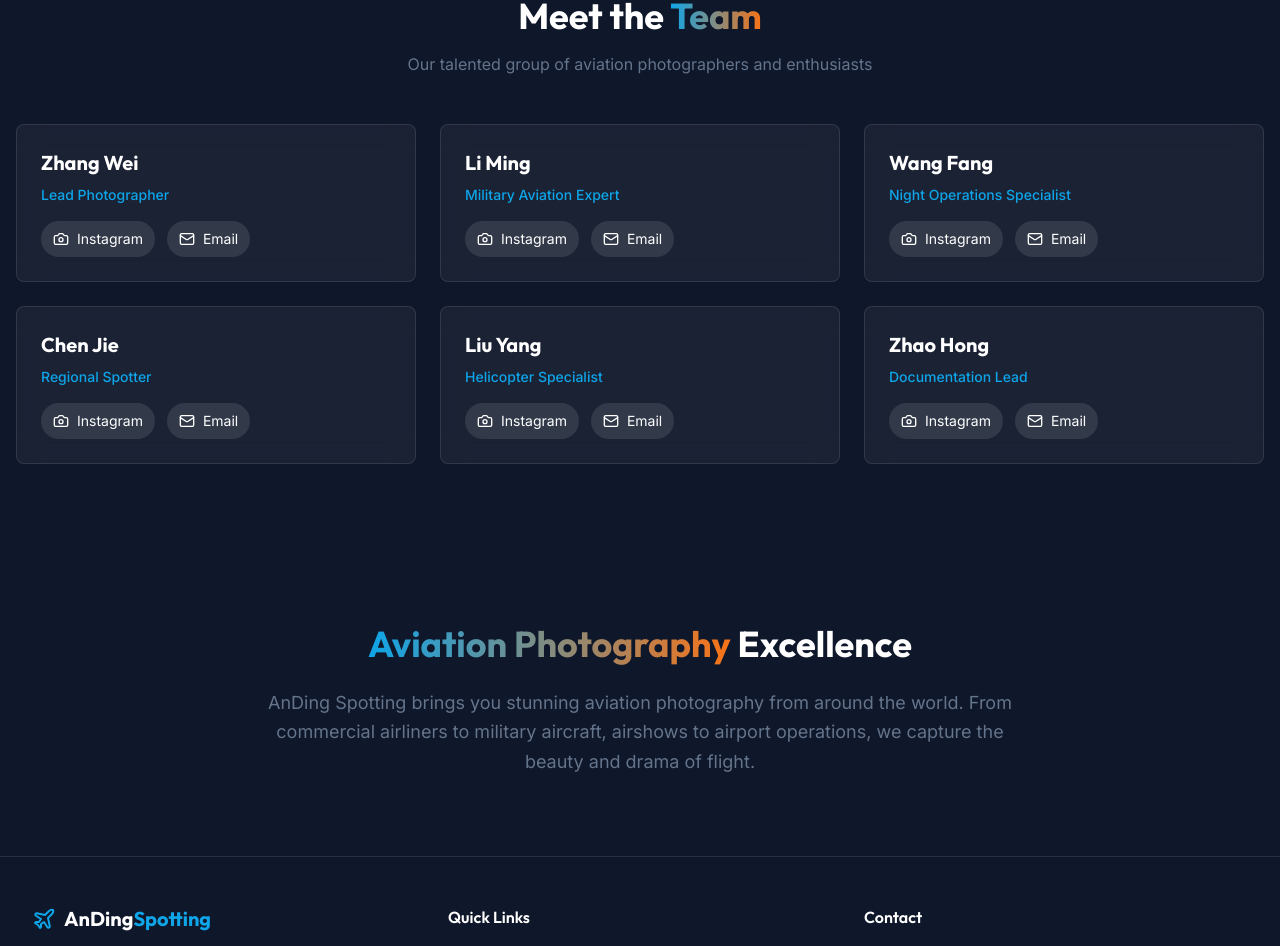
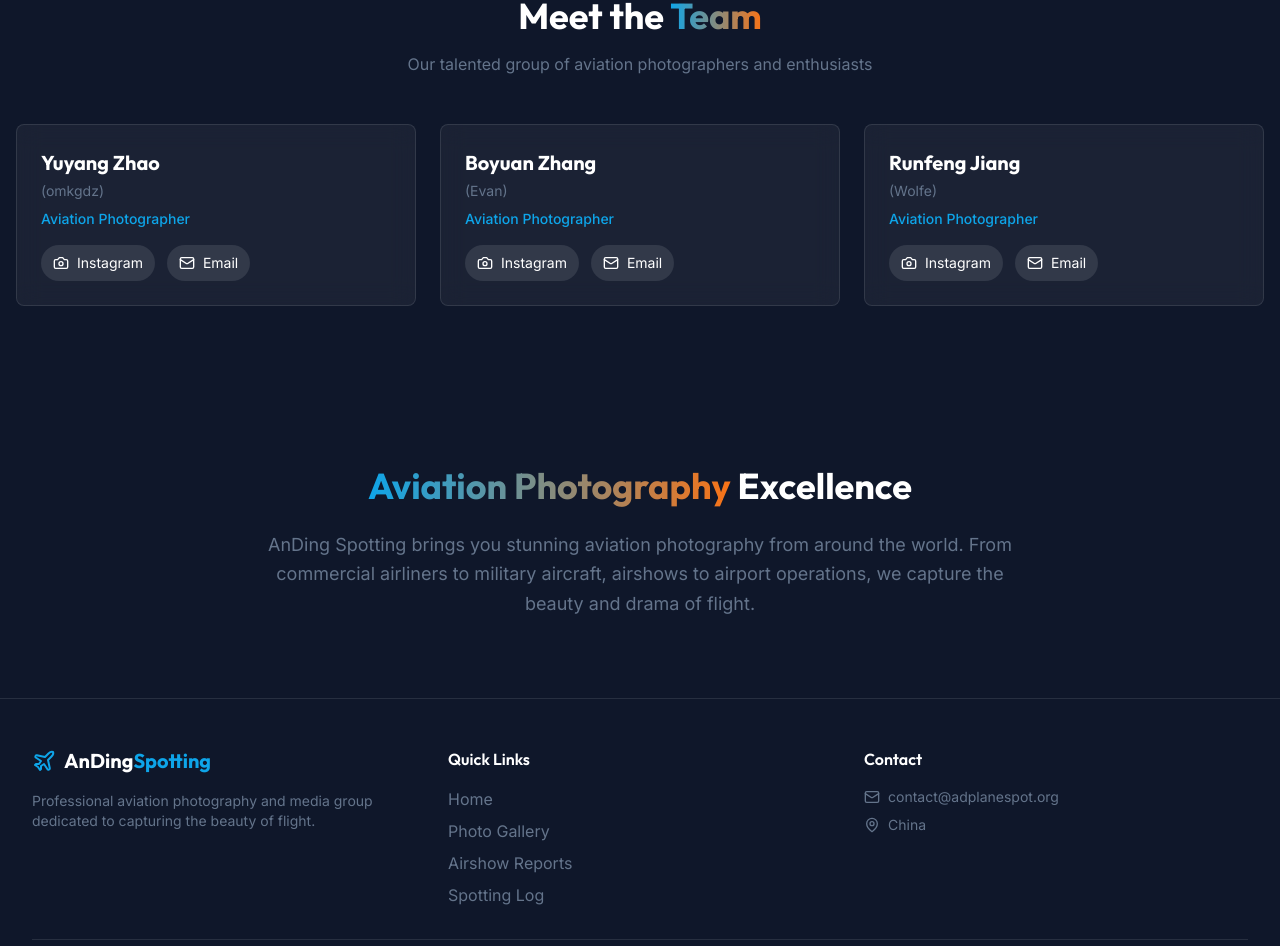
Before and after one commit to omkgdz/Aviation-Media-Website, a React (Vite) app: page / in a window 1280 px wide. Shown: the part 1430-2376 px from the top of the page. Built offline with nearby package versions, Linux system fonts and the light colour scheme; the HTML template or start-up script is replaced by a standard one.

Commit message:
Update: replace placeholder members with actual team from MemberList.xlsx - Yuyang Zhao, Boyuan Zhang, Runfeng Jiang

```diff
--- a/src/components/MemberCard.tsx
+++ b/src/components/MemberCard.tsx
@@ -9,9 +9,12 @@ const MemberCard = ({ member }: MemberCardProps) => {
   return (
     <div className="glass-card rounded-lg p-6 group hover:shadow-xl transition-all duration-300">
       <div className="mb-4">
-        <h3 className="font-heading font-bold text-xl text-white mb-2">
+        <h3 className="font-heading font-bold text-xl text-white mb-1">
           {member.name}
         </h3>
+        <p className="text-muted text-sm mb-2">
+          ({member.nickname})
+        </p>
         <p className="text-secondary text-sm font-medium">
           {member.role}
         </p>
--- a/src/data/members.ts
+++ b/src/data/members.ts
@@ -1,9 +1,8 @@
 export interface Member {
   id: string
   name: string
+  nickname: string
   role: string
-  avatar: string
-  bio: string
   instagram?: string
   email?: string
 }
@@ -11,56 +10,26 @@ export interface Member {
 export const members: Member[] = [
   {
     id: '1',
-    name: 'Zhang Wei',
-    role: 'Lead Photographer',
-    avatar: '/images/members/member1.jpg',
-    bio: 'Aviation photographer with 8+ years experience, specializes in commercial aviation and airshows.',
-    instagram: 'https://instagram.com/zhangwei_spotting',
-    email: 'zhangwei@adplanespot.org'
+    name: 'Yuyang Zhao',
+    nickname: 'omkgdz',
+    role: 'Aviation Photographer',
+    instagram: 'https://instagram.com/jack.zhao.aviation',
+    email: 'omkgdz@gmail.com'
   },
   {
     id: '2',
-    name: 'Li Ming',
-    role: 'Military Aviation Expert',
-    avatar: '/images/members/member2.jpg',
-    bio: 'Focused on military aircraft photography, documented numerous exercises and airshows worldwide.',
-    instagram: 'https://instagram.com/liming_aviation',
-    email: 'liming@adplanespot.org'
+    name: 'Boyuan Zhang',
+    nickname: 'Evan',
+    role: 'Aviation Photographer',
+    instagram: 'https://instagram.com/evancheung_ay',
+    email: 'evanzhang613@gmail.com'
   },
   {
     id: '3',
-    name: 'Wang Fang',
-    role: 'Night Operations Specialist',
-    avatar: '/images/members/member3.jpg',
-    bio: 'Expert in night photography and airport operations, capturing stunning night departures and arrivals.',
-    instagram: 'https://instagram.com/wangfang_night',
-    email: 'wangfang@adplanespot.org'
-  },
-  {
-    id: '4',
-    name: 'Chen Jie',
-    role: 'Regional Spotter',
-    avatar: '/images/members/member4.jpg',
-    bio: 'Covers regional airports and general aviation, passionate about vintage aircraft.',
-    instagram: 'https://instagram.com/chenjie_spots',
-    email: 'chenjie@adplanespot.org'
-  },
-  {
-    id: '5',
-    name: 'Liu Yang',
-    role: 'Helicopter Specialist',
-    avatar: '/images/members/member5.jpg',
-    bio: 'Dedicated to helicopter photography, covering EMS, law enforcement, and corporate operations.',
-    instagram: 'https://instagram.com/liuyang_heli',
-    email: 'liuyang@adplanespot.org'
-  },
-  {
-    id: '6',
-    name: 'Zhao Hong',
-    role: 'Documentation Lead',
-    avatar: '/images/members/member6.jpg',
-    bio: 'Maintains comprehensive spotting logs and database of aircraft registrations and movements.',
-    instagram: 'https://instagram.com/zhaohong_spots',
-    email: 'zhaohong@adplanespot.org'
+    name: 'Runfeng Jiang',
+    nickname: 'Wolfe',
+    role: 'Aviation Photographer',
+    instagram: 'https://instagram.com/jiangwolfe',
+    email: 'gan111345@outlook.com'
   }
 ]
```
